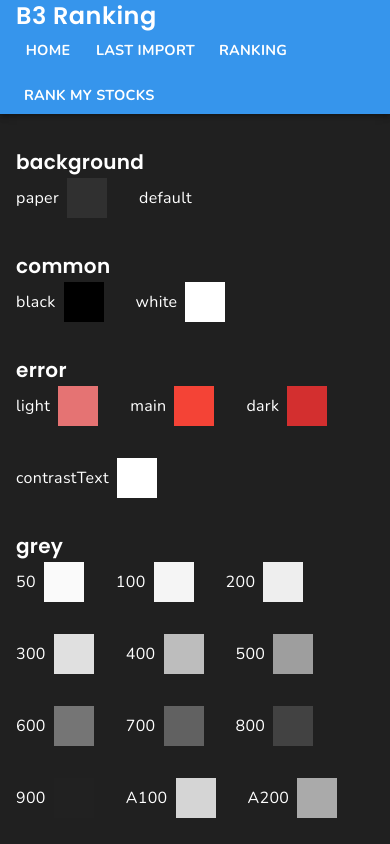
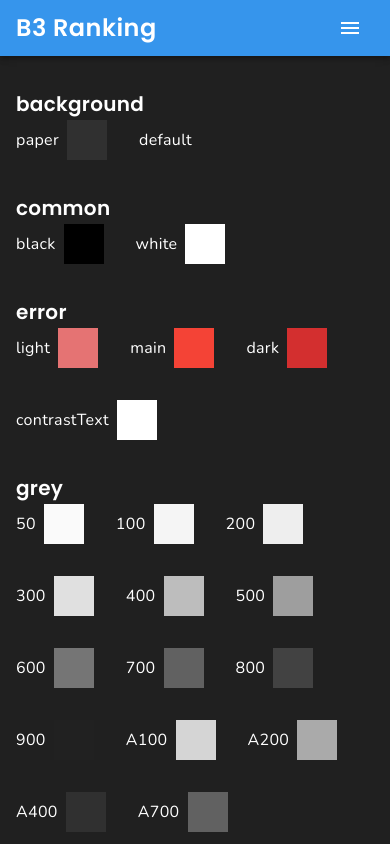
Before and after one commit to marciorasf/b3-ranking-web, a Next.js app: page /dev/palette in a window 390 px wide. Shown: the top 844 px of the page. Built offline with nearby package versions, Linux system fonts and the light colour scheme.

Commit message:
Add sidebar menu on mobile.

```diff
--- a/hooks/useIsMobile.tsx
+++ b/hooks/useIsMobile.tsx
@@ -1,5 +1,5 @@
-import { useMediaQuery, useTheme } from "@material-ui/core"
+import { Theme, useMediaQuery } from "@material-ui/core"
 
-export default function useIsMobile() {
-  return useMediaQuery(useTheme().breakpoints.down("xs"))
+export default function useIsMobile(theme: Theme) {
+  return useMediaQuery(theme.breakpoints.down("xs"))
 }
--- a/pages/_app.tsx
+++ b/pages/_app.tsx
@@ -1,23 +1,91 @@
 import type { AppProps } from 'next/app'
 import Head from 'next/head'
 import Link from "next/link"
+import Image from "next/image"
+import { useState } from "react"
 
 import {
   AppBar,
+  Box,
   Button,
   Container,
   CssBaseline,
+  Drawer,
   Grid,
+  IconButton,
+  makeStyles,
   ThemeProvider,
   Toolbar,
   Typography,
 } from "@material-ui/core"
+import {
+  Close as CloseIcon,
+  Menu as MenuIcon
+} from "@material-ui/icons"
 
 import { Spacing } from '../components'
 import '../styles/globals.css'
 import theme from "../styles/theme"
+import logoImg from "../assets/images/logo.png"
+import useIsMobile from '../hooks/useIsMobile'
+
+const useStyles = makeStyles((theme) => ({
+  drawerPaper: {
+    width: "100%",
+  },
+  logo: {
+    height: 32,
+  },
+  brandButton: {
+    padding: theme.spacing(1, 4),
+  },
+  closeButton: {
+    position: "absolute",
+    right: 0,
+    top: theme.spacing(1),
+  },
+}))
 
 function App({ Component, pageProps }: AppProps) {
+  const [openSidebar, setOpenSidebar] = useState<boolean>(false)
+  const isMobile = useIsMobile(theme)
+  const classes = useStyles()
+
+  function handleOpenSidebar() {
+    setOpenSidebar(true)
+  }
+
+  function handleCloseSidebar() {
+    setOpenSidebar(false)
+  }
+
+  function menuItems(isMobile: boolean) {
+    const item = (href: string, label: string) => {
+      const props = {
+        fullWidth: isMobile,
+        onClick: isMobile ? handleCloseSidebar : () => { }
+      }
+      return (
+        <Grid item>
+          <Link href={href} passHref >
+            <Button {...props}>
+              {label}
+            </Button>
+          </Link>
+        </Grid>
+      )
+    }
+
+    return (
+      <>
+        {item("/", "Home")}
+        {item("/last-import", "Last Import")}
+        {item("/ranking", "Ranking")}
+        {item("/rank-my-stocks", "Rank My Stocks")}
+      </>
+    )
+  }
+
   return (
     <ThemeProvider theme={theme}>
       <CssBaseline />
@@ -38,43 +106,61 @@ function App({ Component, pageProps }: AppProps) {
               </Grid>
 
               <Grid item>
-                <Grid container spacing={1}>
-                  <Grid item>
-                    <Link href="/" passHref >
-                      <Button>
-                        Home
-                      </Button>
-                    </Link>
-                  </Grid>
-
-                  <Grid item>
-                    <Link href="/last-import" passHref >
-                      <Button>
-                        Last Import
-                      </Button>
-                    </Link>
-                  </Grid>
-
-                  <Grid item>
-                    <Link href="/ranking" passHref >
-                      <Button>
-                        Ranking
-                      </Button>
-                    </Link>
-                  </Grid>
-
-                  <Grid item>
-                    <Link href="/rank-my-stocks" passHref >
-                      <Button>
-                        Rank My Stocks
-                      </Button>
-                    </Link>
-                  </Grid>
-                </Grid>
+                {isMobile
+                  ? (
+                    <IconButton onClick={handleOpenSidebar}>
+                      <MenuIcon />
+                    </IconButton>
+                  )
+                  : (
+                    <Grid container spacing={1}>
+                      {menuItems(false)}
+                    </Grid>
+                  )}
               </Grid>
             </Grid>
           </Toolbar>
         </Container>
+
+        <Drawer
+          open={openSidebar && isMobile}
+          onClose={handleCloseSidebar}
+          anchor="right"
+          classes={{
+            paper: classes.drawerPaper,
+          }}
+        >
+          <Box
+            width="100%"
+            height="100%"
+            display="flex"
+            alignItems="center"
+            justifyContent="center"
+          >
+            <IconButton className={classes.closeButton} onClick={handleCloseSidebar}>
+              <CloseIcon />
+            </IconButton>
+
+            <Box>
+              <Grid container direction="column" spacing={2}>
+                <Grid item>
+                  <Link href="/ranking" passHref >
+                    <Button
+                      fullWidth
+                      className={classes.brandButton}
+                    >
+                      <Image src={logoImg} alt="logo" className={classes.logo} />
+                      <Spacing orientation="vertical" size={2} />
+                      <Typography variant="h6">B3 Ranking</Typography>
+                    </Button>
+                  </Link>
+                </Grid>
+
+                {menuItems(true)}
+              </Grid>
+            </Box>
+          </Box>
+        </Drawer>
       </AppBar>
 
       <Spacing orientation="horizontal" size={4} />
@@ -82,7 +168,7 @@ function App({ Component, pageProps }: AppProps) {
       <Container>
         <Component {...pageProps} />
       </Container>
-    </ThemeProvider>
+    </ThemeProvider >
   )
 }
 export default App
--- a/styles/theme.ts
+++ b/styles/theme.ts
@@ -73,7 +73,7 @@ const theme = createTheme({
   breakpoints: {
     values: {
       xs: 0,
-      sm: 600,
+      sm: 700,
       md: 960,
       lg: 1280,
       xl: 1920,
```
